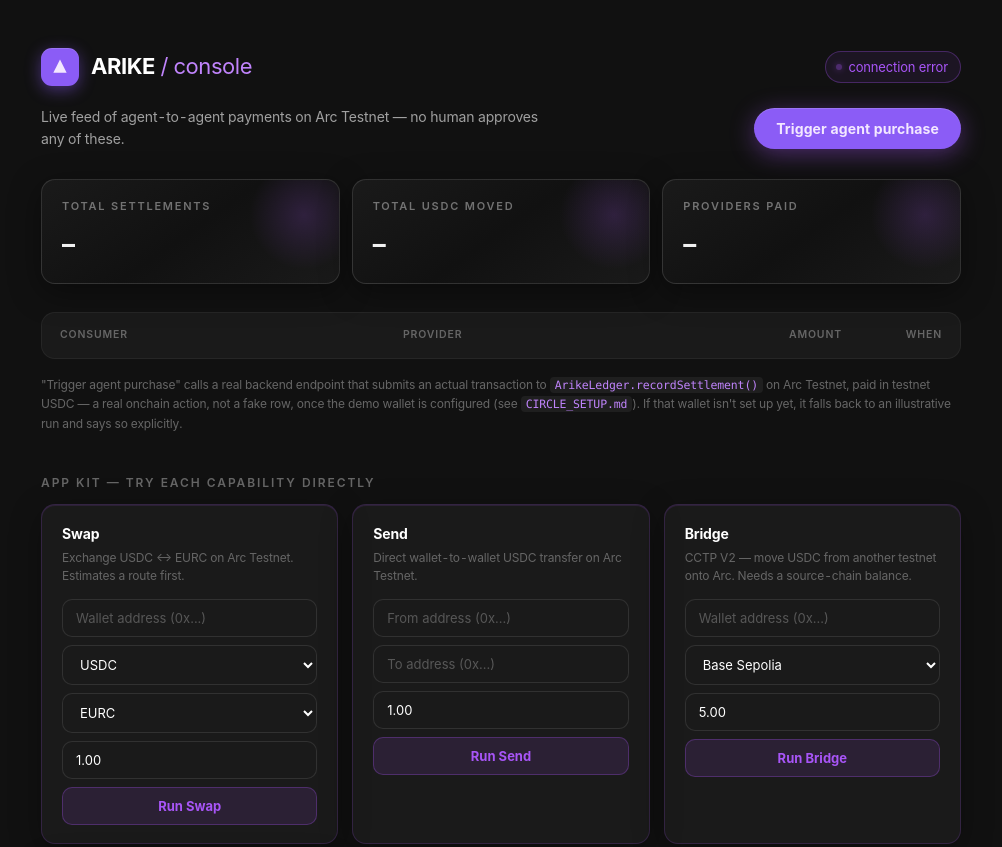
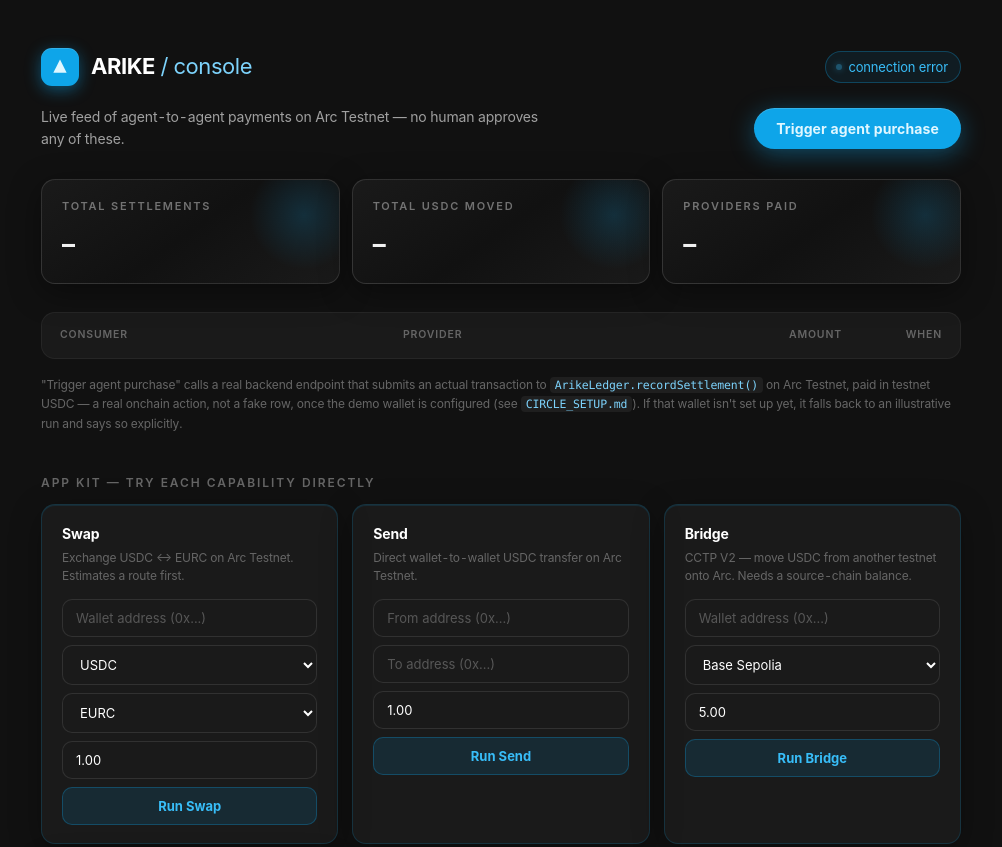
Before and after one commit to Goddesszee/arike, a website: page index.html in a window 1280 px wide. Shown: the top 847 px of the page, without its empty margins (139-1141 px from the left). Drawn offline with Linux system fonts and the light colour scheme; no server answers; a web font is replaced by a local one.

Commit message:
Give ARIKE its own identity: electric cyan/blue accent instead of NAN's purple

```diff
--- a/index.html
+++ b/index.html
@@ -13,9 +13,9 @@
     --card2: #222222;
     --border: rgba(255,255,255,.07);
     --border2: rgba(255,255,255,.12);
-    --accent: #8b5cf6;
-    --accent3: #a855f7;
-    --accent4: #c084fc;
+    --accent: #0ea5e9;
+    --accent3: #38bdf8;
+    --accent4: #7dd3fc;
     --text: #ffffff;
     --text2: #a0a0a0;
     --text3: #666666;
@@ -53,7 +53,7 @@
     width: 38px; height: 38px; border-radius: 11px;
     background: var(--accent);
     display: flex; align-items: center; justify-content: center;
-    box-shadow: 0 4px 16px rgba(139,92,246,.45), inset 0 1px 0 rgba(255,255,255,.15);
+    box-shadow: 0 4px 16px rgba(14,165,233,.45), inset 0 1px 0 rgba(255,255,255,.15);
     flex-shrink: 0;
   }
   .logo svg { width: 20px; height: 20px; }
@@ -70,10 +70,10 @@
     font-variant-numeric: tabular-nums;
     font-size: 13px;
     color: var(--accent3);
-    border: 1px solid rgba(168,85,247,.3);
+    border: 1px solid rgba(14,165,233,.3);
     padding: 5px 12px 5px 10px;
     border-radius: 100px;
-    background: rgba(168,85,247,.08);
+    background: rgba(14,165,233,.08);
     display: flex; align-items: center; gap: 6px;
   }
   .net-pill::before {
@@ -101,24 +101,24 @@
     background: var(--accent);
     border: none;
     border-radius: 100px;
-    color: #f3e8ff;
+    color: #e0f7ff;
     font-family: inherit;
     font-size: 14px;
     font-weight: 700;
     letter-spacing: .01em;
     cursor: pointer;
     white-space: nowrap;
-    box-shadow: 0 5px 24px rgba(168,85,247,.4), inset 0 1px 0 rgba(255,255,255,.15);
+    box-shadow: 0 5px 24px rgba(14,165,233,.4), inset 0 1px 0 rgba(255,255,255,.15);
     transition: all .2s;
   }
-  .btn:hover:not(:disabled) { transform: translateY(-2px); box-shadow: 0 7px 28px rgba(168,85,247,.5); }
+  .btn:hover:not(:disabled) { transform: translateY(-2px); box-shadow: 0 7px 28px rgba(14,165,233,.5); }
   .btn:disabled { opacity: .4; cursor: default; transform: none; box-shadow: none; }
 
   .btn-sm {
     width: 100%;
     padding: 10px;
-    background: rgba(168,85,247,.12);
-    border: 1px solid rgba(168,85,247,.28);
+    background: rgba(14,165,233,.12);
+    border: 1px solid rgba(14,165,233,.28);
     border-radius: var(--radius-sm);
     color: var(--accent3);
     font-family: inherit;
@@ -127,7 +127,7 @@
     cursor: pointer;
     transition: all .18s;
   }
-  .btn-sm:hover:not(:disabled) { background: rgba(168,85,247,.2); border-color: rgba(168,85,247,.45); }
+  .btn-sm:hover:not(:disabled) { background: rgba(14,165,233,.2); border-color: rgba(14,165,233,.45); }
   .btn-sm:disabled { opacity: .4; cursor: default; }
 
   .agent-log {
@@ -167,7 +167,7 @@
     content: '';
     position: absolute; top: -20px; right: -20px;
     width: 110px; height: 110px; border-radius: 50%;
-    background: radial-gradient(circle, rgba(168,85,247,.18), transparent 70%);
+    background: radial-gradient(circle, rgba(14,165,233,.18), transparent 70%);
     pointer-events: none;
   }
   .stat .label {
@@ -205,7 +205,7 @@
     align-items: center;
     transition: all .15s;
   }
-  .row:not(.head):hover { background: rgba(168,85,247,.05); }
+  .row:not(.head):hover { background: rgba(14,165,233,.05); }
   .row:last-child { border-bottom: none; }
   .row.head {
     background: rgba(255,255,255,.02);
@@ -219,7 +219,7 @@
   .amount { color: var(--accent4); text-align: right; font-variant-numeric: tabular-nums; font-weight: 600; }
   .time { color: var(--text3); text-align: right; font-size: 12px; }
   .row.new { animation: flash 1.4s ease-out; }
-  @keyframes flash { 0% { background: rgba(168,85,247,.15); } 100% { background: transparent; } }
+  @keyframes flash { 0% { background: rgba(14,165,233,.15); } 100% { background: transparent; } }
   .empty { padding: 44px; text-align: center; color: var(--text3); font-size: 13px; }
   .footnote { margin-top: 16px; font-size: 12px; color: var(--text3); line-height: 1.6; }
   .footnote code {
@@ -234,10 +234,10 @@
   }
   .action-card {
     background: rgba(255,255,255,.04);
-    border: 1px solid rgba(168,85,247,.18);
+    border: 1px solid rgba(14,165,233,.18);
     border-radius: var(--radius);
     padding: 18px 20px;
-    box-shadow: 0 8px 32px rgba(0,0,0,.3), inset 0 1px 0 rgba(168,85,247,.12);
+    box-shadow: 0 8px 32px rgba(0,0,0,.3), inset 0 1px 0 rgba(14,165,233,.12);
   }
   .action-card h3 {
     font-size: 14px; font-weight: 700; margin: 0 0 4px 0; color: var(--text);
@@ -260,7 +260,7 @@
   }
   .action-card input:focus, .action-card select:focus {
     border-color: var(--accent);
-    box-shadow: 0 0 0 3px rgba(168,85,247,.18);
+    box-shadow: 0 0 0 3px rgba(14,165,233,.18);
   }
   .action-card input::placeholder { color: var(--text3); opacity: .8; }
   .action-result {
@@ -294,7 +294,7 @@
       <div class="brand">
         <div class="logo">
           <svg viewBox="0 0 24 24" fill="none" xmlns="http://www.w3.org/2000/svg">
-            <path d="M12 3L20 19H4L12 3Z" fill="#f3e8ff"/>
+            <path d="M12 3L20 19H4L12 3Z" fill="#e0f7ff"/>
           </svg>
         </div>
         <h1>ARIKE<span> / console</span></h1>
```
